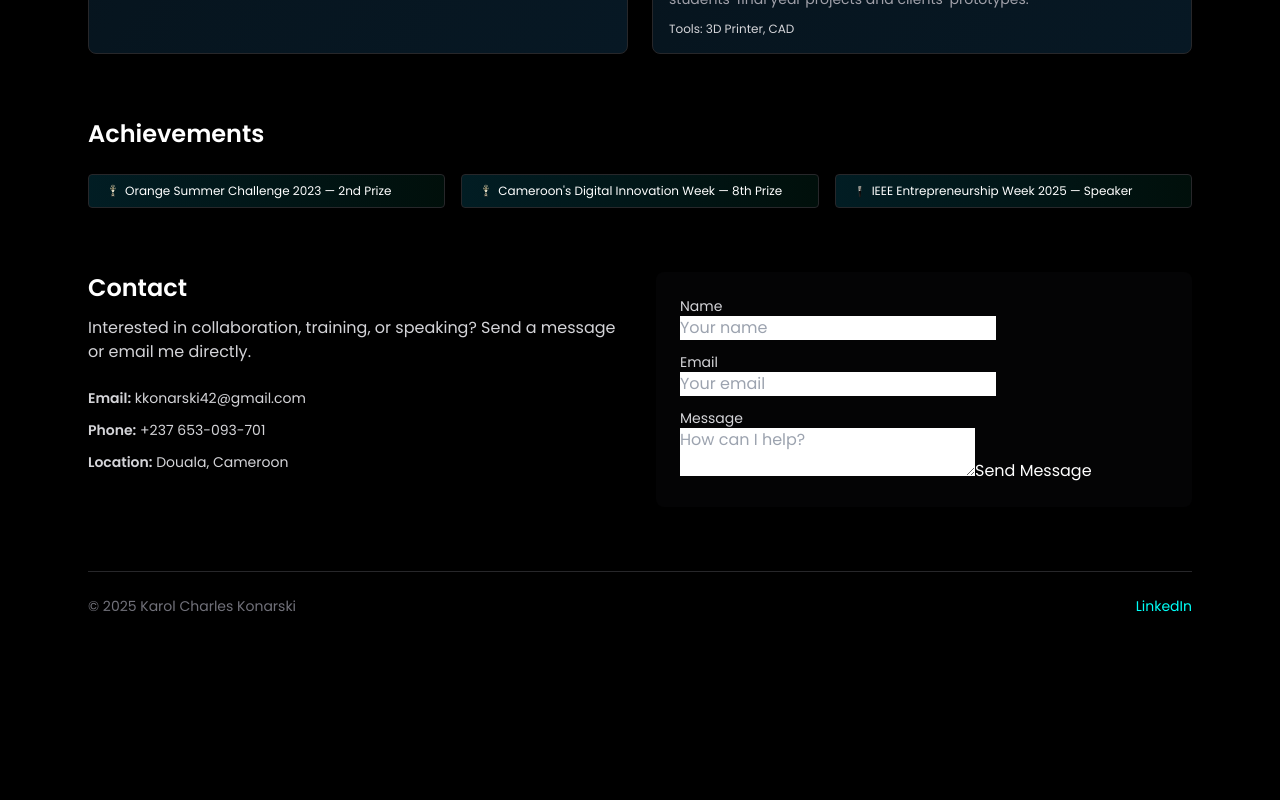
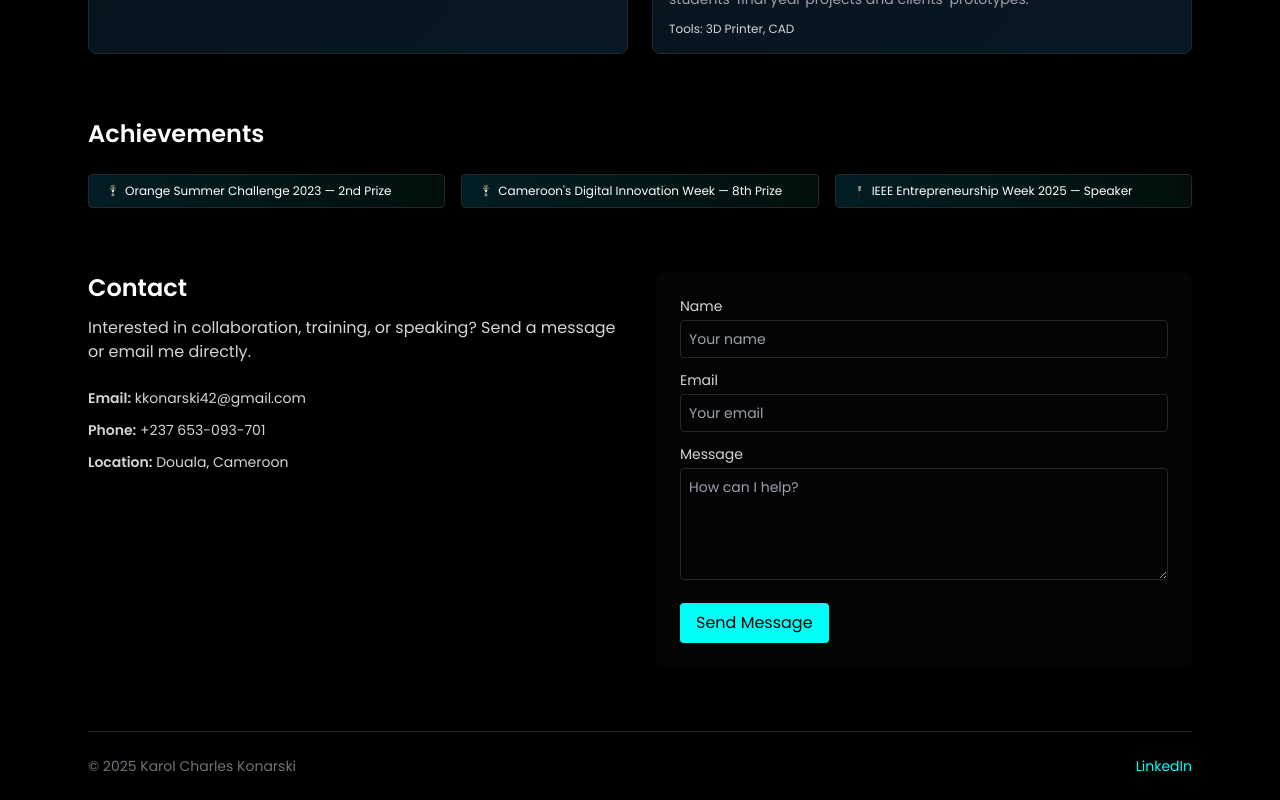
Before and after one commit to karlz-t/portfolio, a React (Vite) app: page / in a window 1280 px wide. Shown: the part 2307-3107 px from the top of the page. Before the commit the page ends 2947 px from the top, so only its background shows below. Built offline with nearby package versions, Linux system fonts and the light colour scheme.

Commit message:
Issue:Netlify forms implementation

```diff
--- a/index.html
+++ b/index.html
@@ -12,11 +12,24 @@
     <script type="module" src="/src/main.jsx"></script>
 
     <!-- Hidden form for Netlify detection -->
-    <form name="contact" netlify netlify-honeypot="bot-field" hidden>
-      <input type="text" name="name" />
-      <input type="email" name="email" />
-      <textarea name="message"></textarea>
-      <input type="text" name="bot-field" />
+    <form name="contact" method="post" data-netlify="true" data-netlify-honeypot="bot-field" hidden>
+      <input type="hidden" name="form-name" value="contact" />
+
+      <!-- Honeypot -->
+      <p>
+        <label>Don’t fill this out: <input name="bot-field" /></label>
+      </p>
+
+      <!-- Fields -->
+      <p>
+        <label>Name: <input type="text" name="name" /></label>
+      </p>
+      <p>
+        <label>Email: <input type="email" name="email" /></label>
+      </p>
+      <p>
+        <label>Message: <textarea name="message"></textarea></label>
+      </p>
     </form>
   </body>
 </html>
--- a/src/App.jsx
+++ b/src/App.jsx
@@ -99,24 +99,45 @@ function App() {
             data-netlify-honeypot="bot-field"
             className="p-6 rounded-lg bg-zinc-900/20"
           >
+            {/* Required hidden input for Netlify */}
             <input type="hidden" name="form-name" value="contact" />
 
+            {/* Honeypot (hidden from users) */}
             <p className="hidden">
-              <label>
-                Don’t fill this out: <input name="bot-field" />
-              </label>
+              <label>Don’t fill this out: <input name="bot-field" /></label>
             </p>
 
             <label className="block text-sm text-zinc-300">Name</label>
-            <input name="name" placeholder="Your name" />
+            <input
+              name="name"
+              className="mt-1 w-full p-2 rounded bg-transparent border border-zinc-800 text-sm"
+              placeholder="Your name"
+              required
+            />
 
             <label className="block text-sm text-zinc-300 mt-3">Email</label>
-            <input name="email" type="email" placeholder="Your email" />
+            <input
+              name="email"
+              type="email"
+              className="mt-1 w-full p-2 rounded bg-transparent border border-zinc-800 text-sm"
+              placeholder="Your email"
+              required
+            />
 
             <label className="block text-sm text-zinc-300 mt-3">Message</label>
-            <textarea name="message" placeholder="How can I help?" />
+            <textarea
+              name="message"
+              className="mt-1 w-full p-2 rounded bg-transparent border border-zinc-800 text-sm h-28"
+              placeholder="How can I help?"
+              required
+            />
 
-            <button type="submit">Send Message</button>
+            <button
+              type="submit"
+              className="mt-4 px-4 py-2 rounded bg-neon-cyan text-black"
+            >
+              Send Message
+            </button>
           </form>
         </section>
       </main>
```
